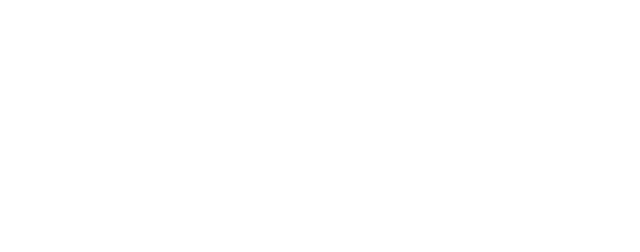
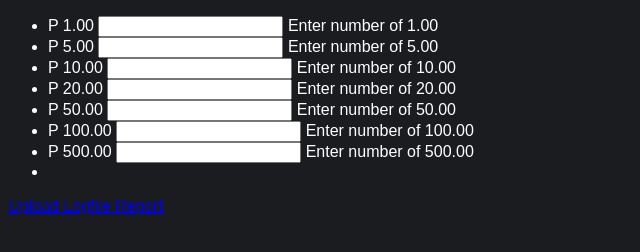
Before and after one commit to bullyliit/zb_beta, a plain HTML site: page index.html in a window 1280 px wide. Shown: the whole page, without its empty margins (0-640 px from the left). Drawn offline with Linux system fonts and the light colour scheme.

Commit message:
added the form to the index file for the audit

```diff
--- a/index.html
+++ b/index.html
@@ -3,7 +3,53 @@
   <head>
     <meta charset="utf-8">
     <title>Zapbrew Print and Net Shop</title>
+    <link rel="stylesheet"
+        type="text/css"
+        href="styles.css" />
   </head>
   <body>
+    <form class="kaha-audit">
+      <ul>
+        <li>
+          <label for="piso">P 1.00</label>
+          <input type="number" name="piso" value="">
+          <span>Enter number of 1.00</span>
+        </li>
+        <li>
+          <label for="lima">P 5.00</label>
+          <input type="number" name="lima" value="">
+          <span>Enter number of 5.00</span>
+        </li>
+        <li>
+          <label for="sampu">P 10.00</label>
+          <input type="number" name="sampu" value="">
+          <span>Enter number of 10.00</span>
+        </li>
+        <li>
+          <label for="bente">P 20.00</label>
+          <input type="number" name="bente" value="">
+          <span>Enter number of 20.00</span>
+        </li>
+        <li>
+          <label for="singkwenta">P 50.00</label>
+          <input type="number" name="singkwenta" value="">
+          <span>Enter number of 50.00</span>
+        </li>
+        <li>
+          <label for="1hndrd">P 100.00</label>
+          <input type="number" name="1hndrd" value="">
+          <span>Enter number of 100.00</span>
+        </li>
+        <li>
+          <label for="5hndrd">P 500.00</label>
+          <input type="number" name="5hndrd" value="">
+          <span>Enter number of 500.00</span>
+        </li>
+        <li>
+          <label for="desc"></label>
+        </li>
+      </ul>
+    </form>
+    <a href="https://www.dropbox.com/request/heWHU4HaPU2Lo8o22DcS">Upload Logfile Report</a>
   </body>
 </html>
--- a/styles.css
+++ b/styles.css
@@ -1,2 +1,5 @@
 body{
+  background-color: #1a1c1f;
+  font-family: sans-serif;
+  color: #ffffff;
 }
```
